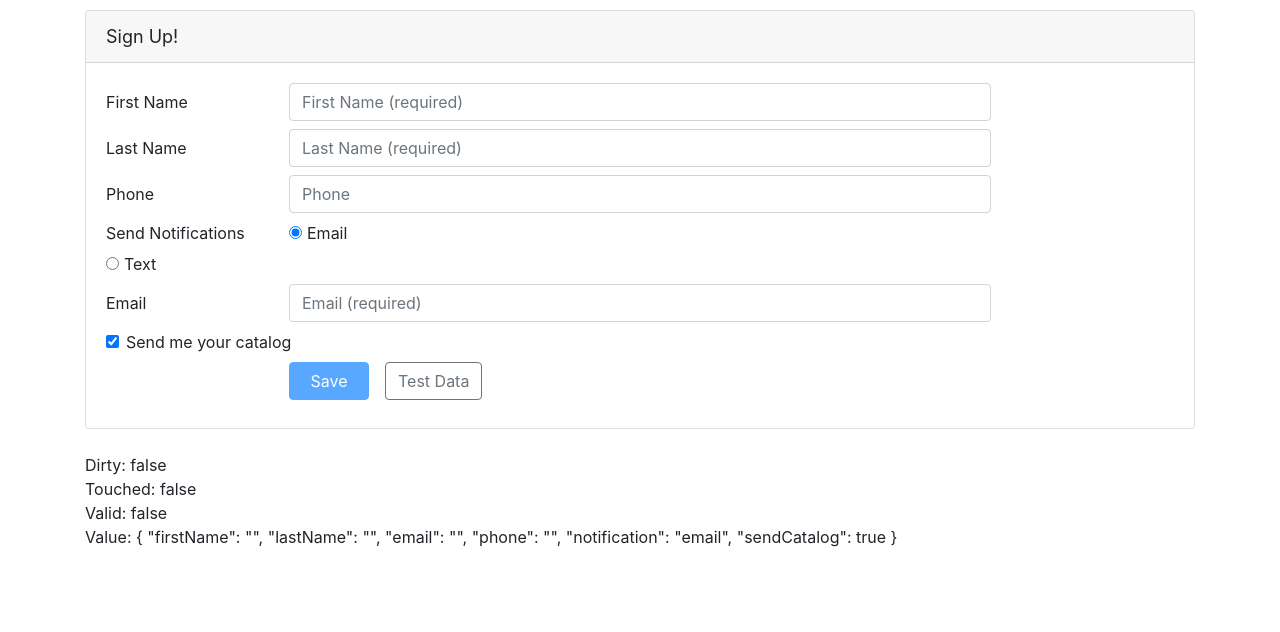
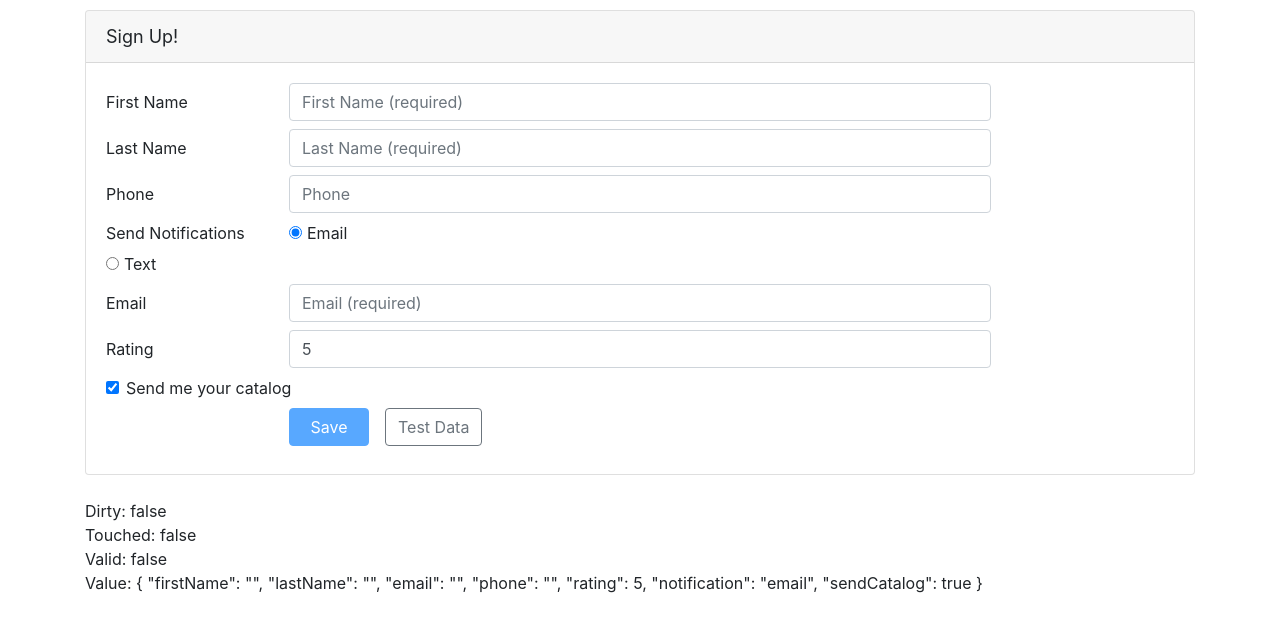
Before and after one commit to thiagodevx/angular-reactive-forms, an Angular app: page / in a window 1280 px wide. Shown: the top 632 px of the page. Built offline with nearby package versions, Linux system fonts and the light colour scheme.

Commit message:
using a custom validator

```diff
--- a/src/app/customers/customer.component.html
+++ b/src/app/customers/customer.component.html
@@ -106,6 +106,24 @@
             </span>
             <span *ngIf="customerForm.get('email').errors?.email">
               Please enter a valid email address.
+            </span>
+          </span>
+        </div>
+      </div>
+
+      <div class="form-group row mb-2">
+        <label for="ratingId" class="col-md-2 col-form-label">Rating</label>
+        <div class="col-md-8">
+          <input class="form-control"
+                 id="ratingId"
+                 type="number"
+                 formControlName="rating"
+                 [ngClass]="{'is-invalid': (customerForm.get('rating').touched ||
+                                           customerForm.get('rating').dirty) &&
+                                           !customerForm.get('rating').valid}">
+          <span class="invalid-feedback">
+            <span *ngIf="customerForm.get('rating').errors?.range">
+              Please rate your experience from 1 to 5
             </span>
           </span>
         </div>
--- a/src/app/customers/customer.component.ts
+++ b/src/app/customers/customer.component.ts
@@ -2,6 +2,7 @@ import { Component, OnInit } from '@angular/core';
 import { FormGroup, FormBuilder, Validators } from '@angular/forms';
 
 import { Customer } from './customer';
+import { ratingRangeFrom1To5 } from '../number-validator';
 
 @Component({
   selector: 'app-customer',
@@ -21,6 +22,7 @@ export class CustomerComponent implements OnInit {
       lastName: ['', [Validators.required, Validators.maxLength(50)]],
       email: ['', [Validators.required, Validators.email]],
       phone: '',
+      rating: [5, ratingRangeFrom1To5],
       notification: 'email',
       sendCatalog: true
     });
--- /dev/null
+++ b/src/app/number-validator.ts
@@ -0,0 +1,12 @@
+import { AbstractControl } from '@angular/forms';
+
+export const ratingRangeFrom1To5 = (control: AbstractControl) => {
+  const isNull = control.value === null;
+  const isNotANumber = isNaN(control.value);
+  const wrongRange = control.value > 5 || control.value < 1;
+  if (isNull || isNotANumber || wrongRange) {
+    return {range: true};
+  } else {
+    return null;
+  }
+};
```
